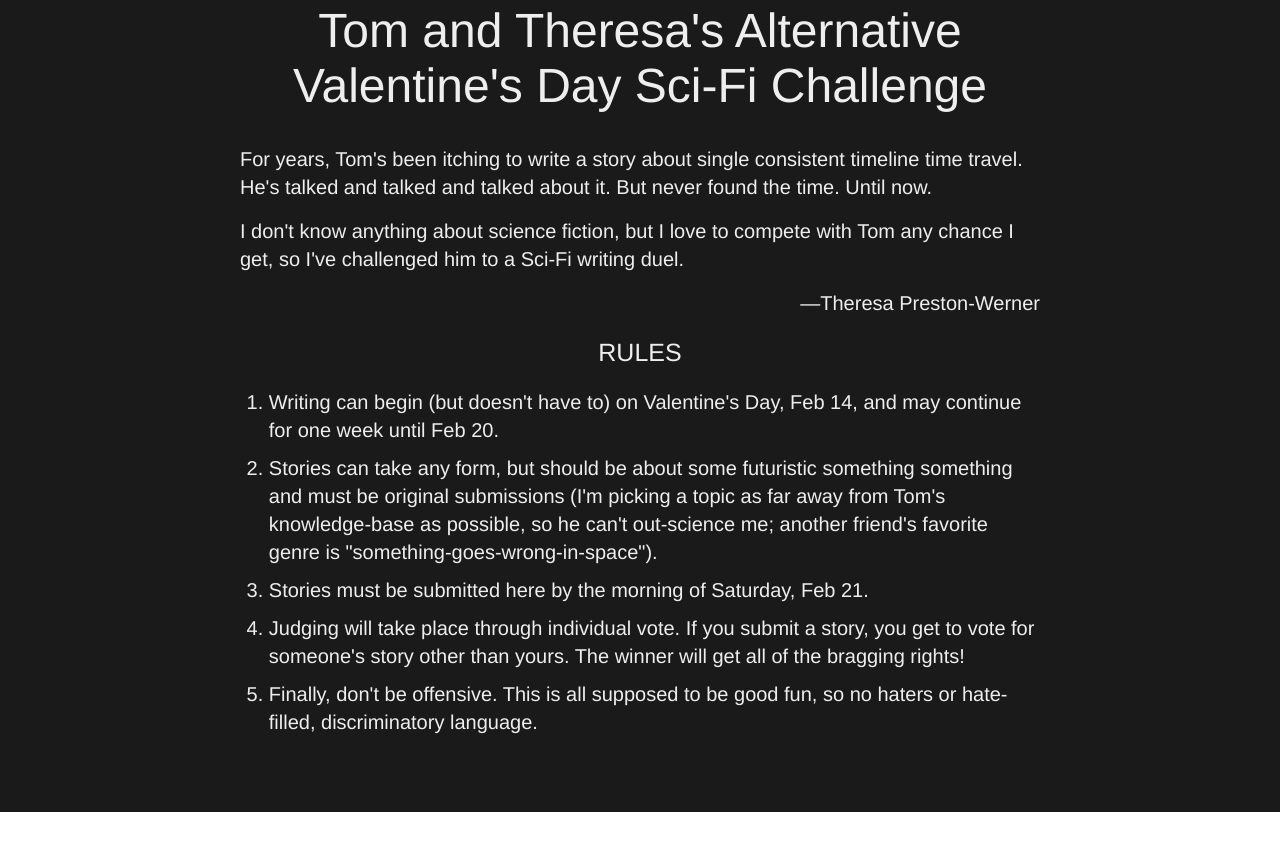
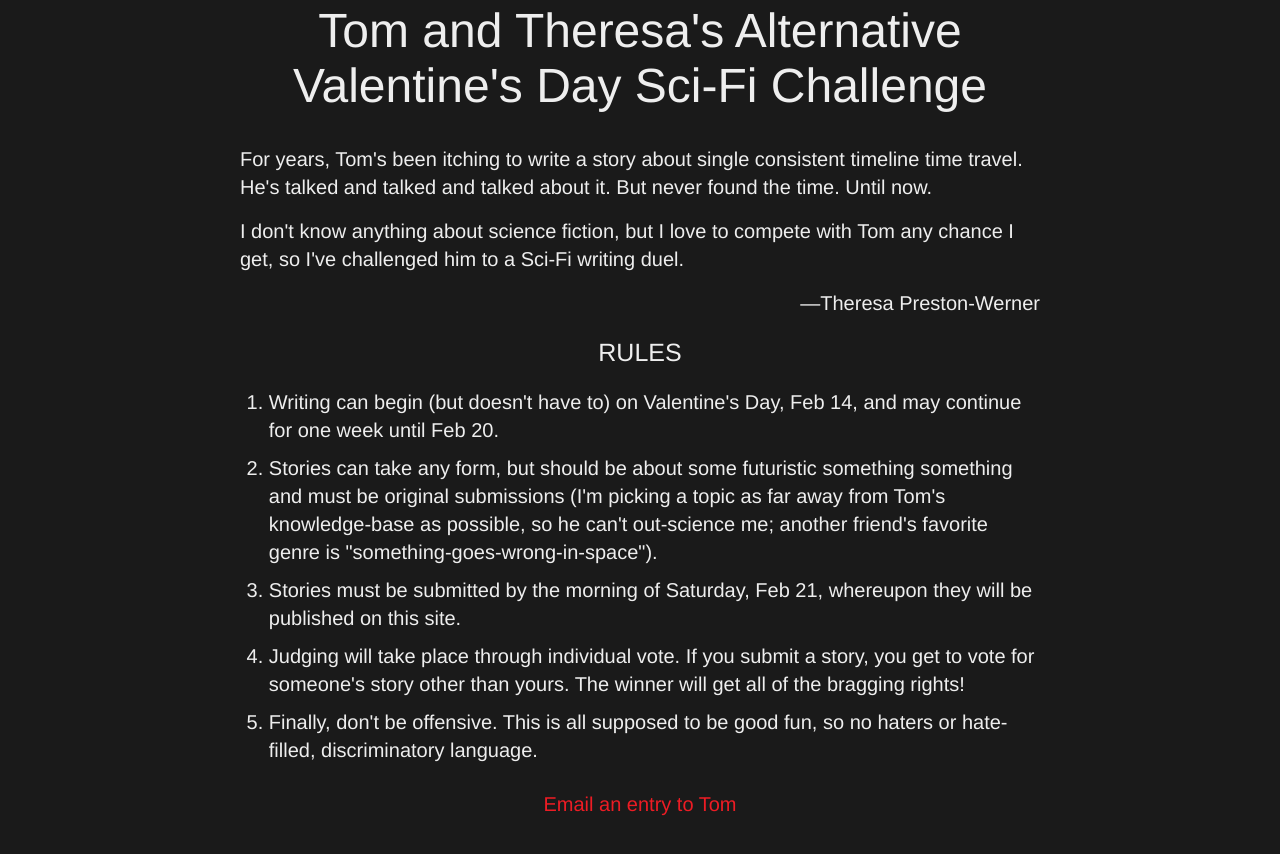
Before and after one commit to scifichallenge/scifichallenge.github.io, a plain HTML site: page index.html in a window 1280 px wide. Shown: the part 399-1253 px from the top of the page. Before the commit the page ends 1211 px from the top, so only its background shows below. Drawn offline with Linux system fonts and the light colour scheme; a web font is replaced by a local one.

Commit message:
Add entry submission link.

```diff
--- a/index.html
+++ b/index.html
@@ -15,6 +15,15 @@
       .container {
         width: 800px;
         margin: 0 auto;
+      }
+
+      a {
+        color: #ed1c24;
+        text-decoration: none;
+      }
+
+      a:hover {
+        text-decoration: underline;
       }
 
       ul, ol {
@@ -100,7 +109,8 @@
                 something and must be original submissions (I'm picking a topic as far
                 away from Tom's knowledge-base as possible, so he can't out-science me;
                 another friend's favorite genre is "something-goes-wrong-in-space").</li>
-            <li>Stories must be submitted here by the morning of Saturday, Feb 21.</li>
+            <li>Stories must be submitted by the morning of Saturday, Feb 21, whereupon
+                they will be published on this site.</li>
             <li>Judging will take place through individual vote. If you submit a
                 story, you get to vote for someone's story other than yours. The winner
                 will get all of the bragging rights!</li>
@@ -108,6 +118,7 @@
                 haters or hate-filled, discriminatory language.</li>
           </ol>
         </p>
+        <p class="text-center"><a href="mailto:tom@mojombo.com">Email an entry to Tom</a></p>
       </div>
     </div>
   </body>
```
